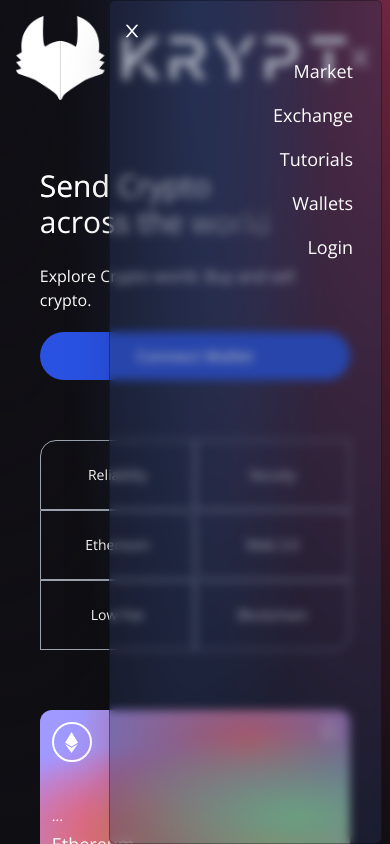
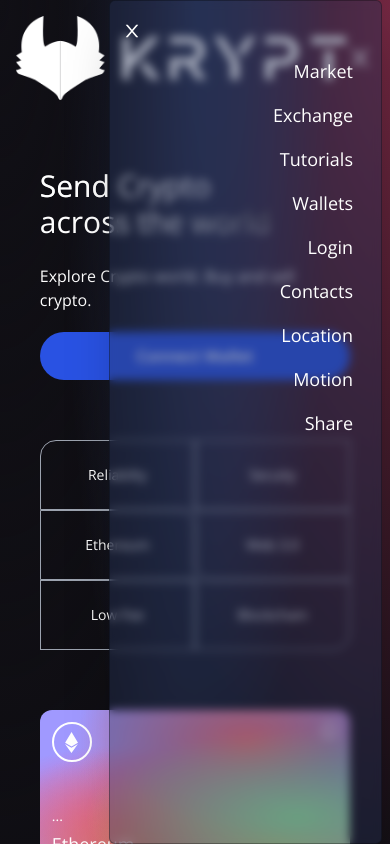
Before and after one commit to AshutoshMishra22/nft-react-project, a React (Vite) app in the folder nft-react/: page / in a window 390 px wide. Both pictures are taken after a click on the icon 360 px from the left and 58 px from the top of the page. Shown: the top 844 px of the page. Built offline with nearby package versions, Linux system fonts and the light colour scheme.

Commit message:
PWA festures added

```diff
--- a/nft-react/src/components/Navbar.jsx
+++ b/nft-react/src/components/Navbar.jsx
@@ -5,6 +5,12 @@
 import { loginSuccess } from "../redux/action";
 import loginSelector from "../redux/selector";
 import logo from "../icons/logo.png";
+import {
+  detectMotion,
+  getContacts,
+  getGeoLocation,
+  shareApp,
+} from "./../features";
 
 const Input = ({
   placeholder,
@@ -105,9 +111,42 @@
             >
               Login
             </li>
+            <li
+              className='my-2 text-lg mx-4 cursor-pointer'
+              onClick={() => {
+                getContacts();
+              }}
+            >
+              Contacts
+            </li>
+            <li
+              className='my-2 text-lg mx-4 cursor-pointer'
+              onClick={() => {
+                getGeoLocation();
+              }}
+            >
+              Location
+            </li>
+            <li
+              className='my-2 text-lg mx-4 cursor-pointer'
+              onClick={() => {
+                detectMotion();
+              }}
+            >
+              Motion
+            </li>
+            <li
+              className='my-2 text-lg mx-4 cursor-pointer'
+              onClick={() => {
+                shareApp();
+              }}
+            >
+              Share
+            </li>
           </ul>
         )}
       </div>
+      {/* Login */}
       {toggleLogin && (
         <div className='fixed blue-glassmorphism z-20 w-[100%] h-[100%] bottom-0'>
           <div className='text-white animate-scale-up-center grid place-items-center relative h-[80%] w-[100%]'>
--- /dev/null
+++ b/nft-react/src/features.js
@@ -0,0 +1,34 @@
+const props = ["name", "email", "tel", "address", "icon"];
+const opts = { multiple: true };
+const supported = "contacts" in navigator && "ContactsManger" in window;
+
+async function getContacts() {
+  console.log("trying to access contacts", supported);
+  if (supported) {
+    const contacts = await navigator.contacts.select(props, opts);
+    alert(contacts);
+  }
+}
+
+async function getGeoLocation() {
+  console.log("accessing geolocation");
+  window.navigator.geolocation.getCurrentPosition(console.log);
+}
+
+async function detectMotion() {
+  window.addEventListener("devicemotion", (event) => {
+    console.log(event.rotationRate);
+  });
+}
+
+async function shareApp() {
+  if (navigator.canShare) {
+    navigator.share({
+      url: "https://punkblock.netlify.app/",
+      title: "Krypt(PWA): Transaction with Trust.",
+      text: "Sharing an awesome PWA app.",
+    });
+  }
+}
+
+export { getContacts, shareApp, getGeoLocation, detectMotion };
```
Also changed, not shown: nft-react/src/App.jsx (+18 -0 lines), nft-react/manifest.json.
